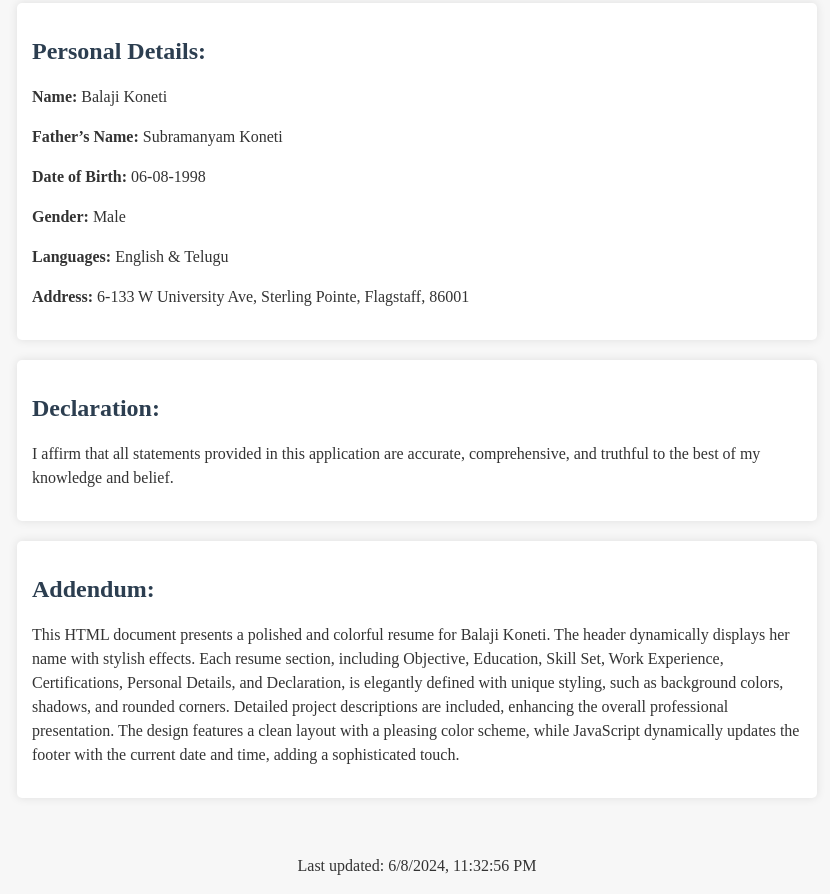
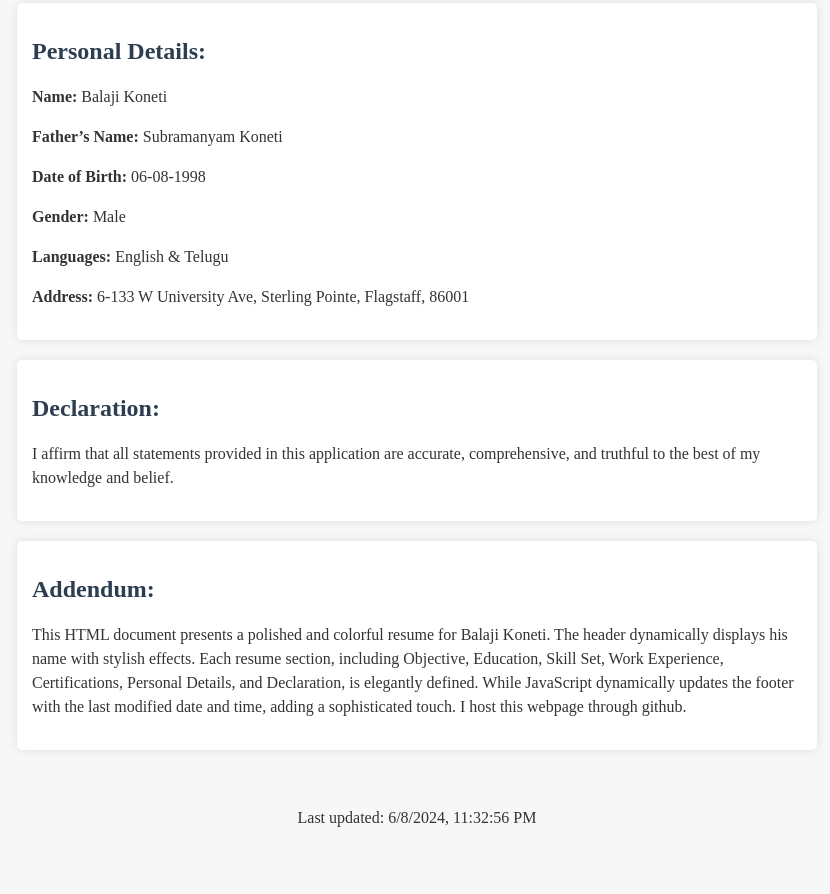
Before and after one commit to BalajiShiva1/ITC505, a plain HTML site: page lab-2/index.html in a window 1280 px wide. Shown: the part 1373-2267 px from the top of the page, without its empty margins (223-1053 px from the left). After the commit the page ends 2219 px from the top, so only its background shows below. Drawn offline with Linux system fonts and the light colour scheme.

Commit message:
Updated addendum

```diff
--- a/lab-2/index.html
+++ b/lab-2/index.html
@@ -146,10 +146,8 @@
         <div class="section">
             <h2>Addendum:</h2>
             <p>
-
-
-                This HTML document presents a polished and colorful resume for Balaji Koneti. The header dynamically displays her name with stylish effects. Each resume section, including Objective, Education, Skill Set, Work Experience, Certifications, Personal Details, and Declaration, is elegantly defined with unique styling, such as background colors, shadows, and rounded corners. Detailed project descriptions are included, enhancing the overall professional presentation. The design features a clean layout with a pleasing color scheme, while JavaScript dynamically updates the footer with the current date and time, adding a sophisticated touch.
-                </p>
+            This HTML document presents a polished and colorful resume for Balaji Koneti. The header dynamically displays his name with stylish effects. Each resume section, including Objective, Education, Skill Set, Work Experience, Certifications, Personal Details, and Declaration, is elegantly defined. While JavaScript dynamically updates the footer with the last modified date and time, adding a sophisticated touch. I host this webpage through github.
+            </p>
         </div>
 
     </div>
```
